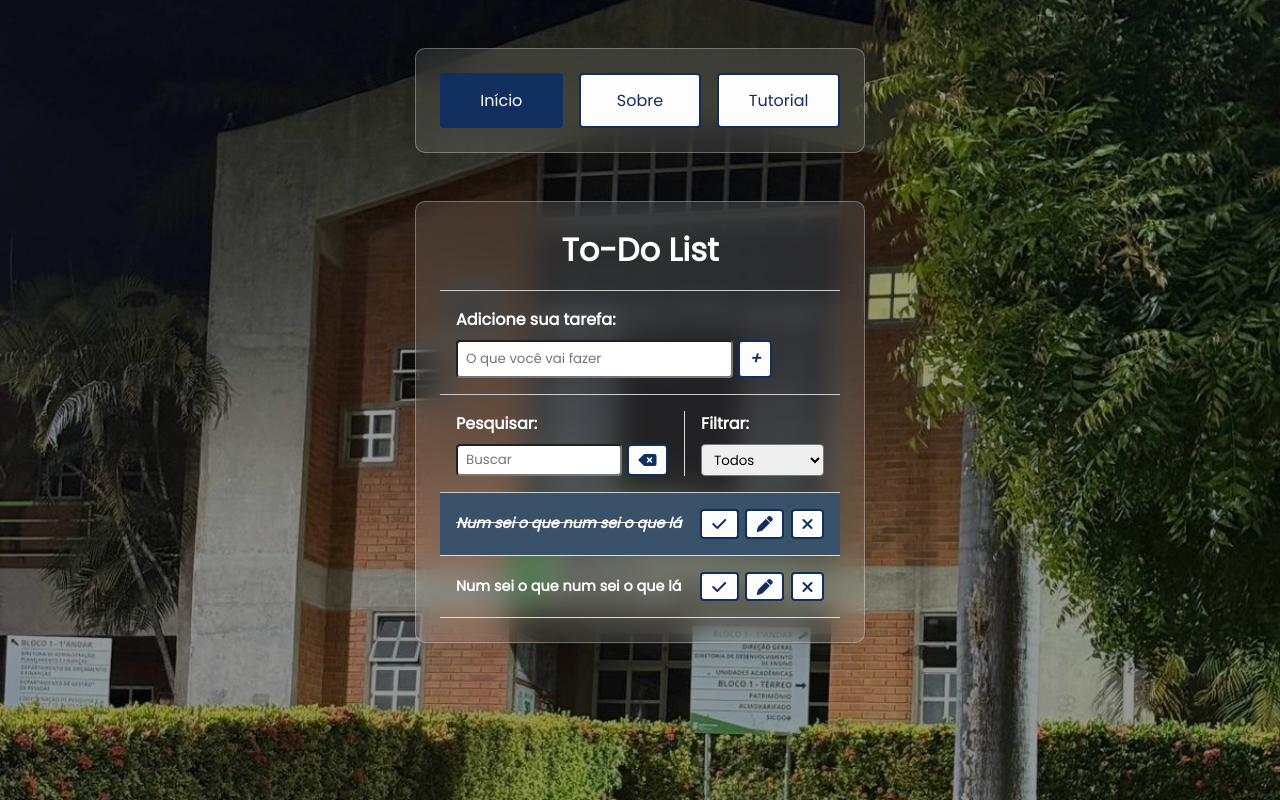
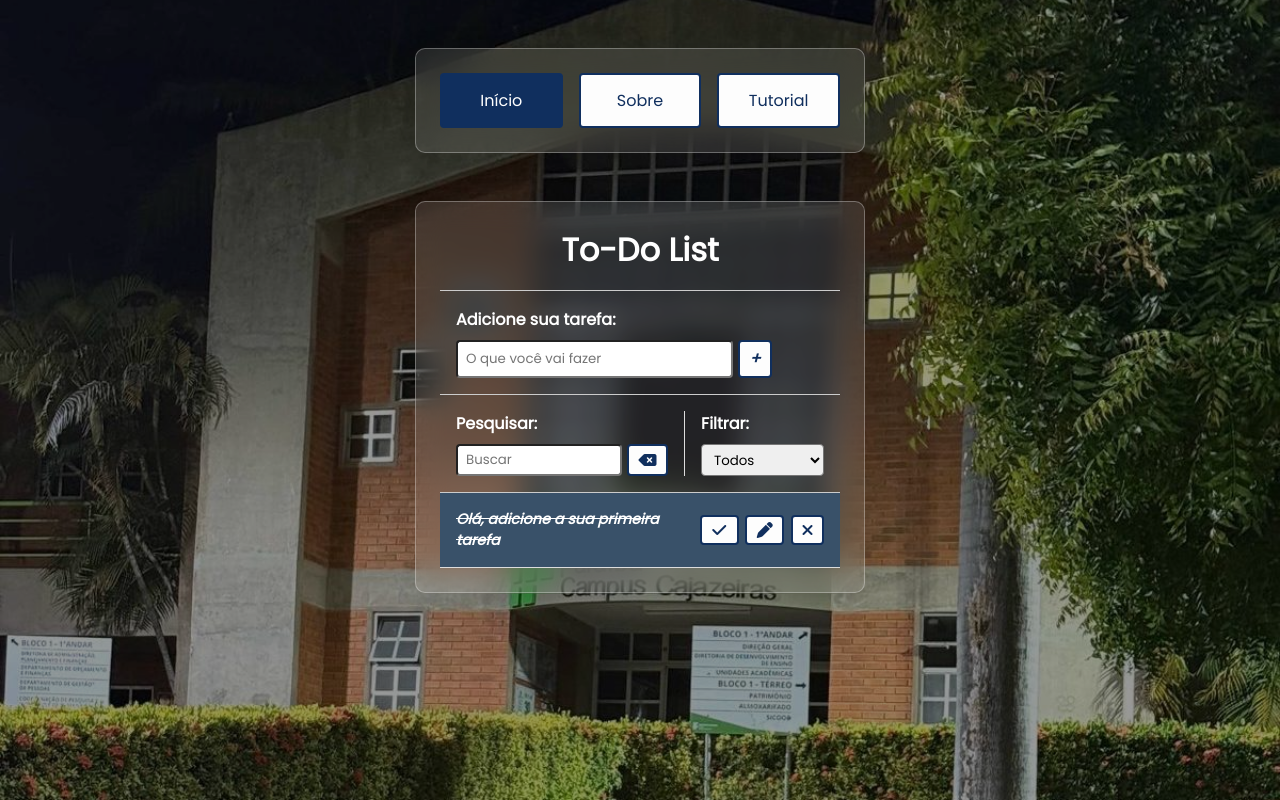
Before and after one commit to Gerencia-de-configuracao-e-mudancas/projeto-final-to-do-list, a plain HTML site: page index.html in a window 1280 px wide. Drawn offline with Linux system fonts and the light colour scheme.

Commit message:
Puxando as alterações para o index e finalizando detalhes

```diff
--- a/index.html
+++ b/index.html
@@ -72,19 +72,7 @@
         </div>
         <div id="todo-list">
             <div class="todo done">
-                <h3>Num sei o que num sei o que lá</h3>
-                <button class="finish-todo">
-                    <i class="fa-solid fa-check"></i>
-                </button>
-                <button class="edit-todo">
-                    <i class="fa-solid fa-pen"></i>
-                </button>
-                <button class="remove-todo">
-                    <i class="fa-solid fa-xmark"></i>
-                </button>
-            </div>
-            <div class="todo">
-                <h3>Num sei o que num sei o que lá</h3>
+                <h3>Olá, adicione a sua primeira tarefa</h3>
                 <button class="finish-todo">
                     <i class="fa-solid fa-check"></i>
                 </button>
```
